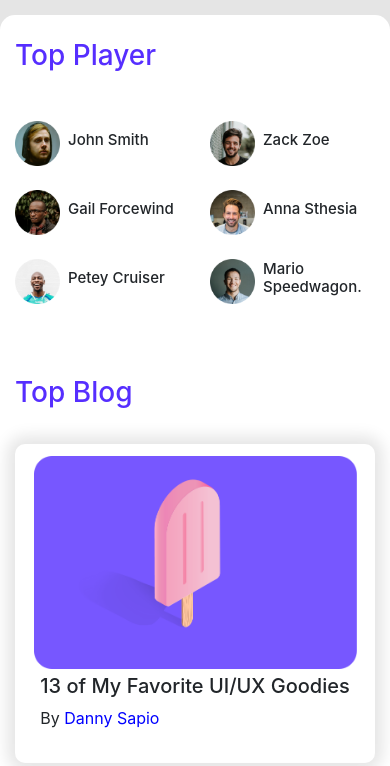
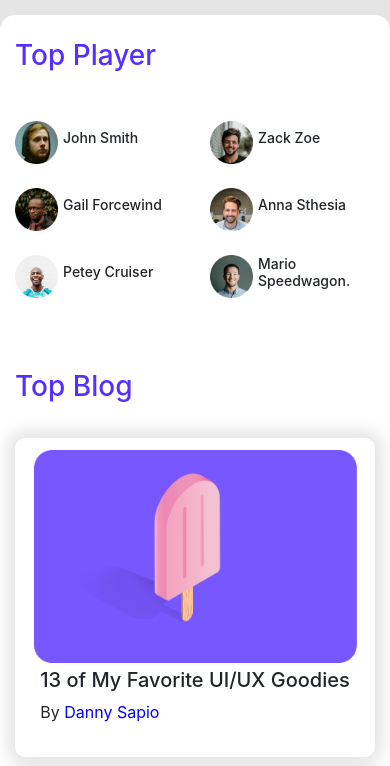
Before and after one commit to Jisan-mia/responsive-site-practice, a plain HTML site: page index.html in a window 390 px wide. Shown: the part 78-844 px from the top of the page. Drawn offline with nearby package versions, Linux system fonts and the light colour scheme.

Commit message:
top player name font sized rezided for small device

```diff
--- a/styles/style.css
+++ b/styles/style.css
@@ -254,3 +254,14 @@ textarea {
         width: 100%;
     }
 }
+
+@media (max-width: 425px) {
+    .top-player h5 {
+        font-size: 14px;
+    }
+
+    .top-player .row img {
+        width: 43px;
+        margin-right: 5px !important;
+    }
+}
```
